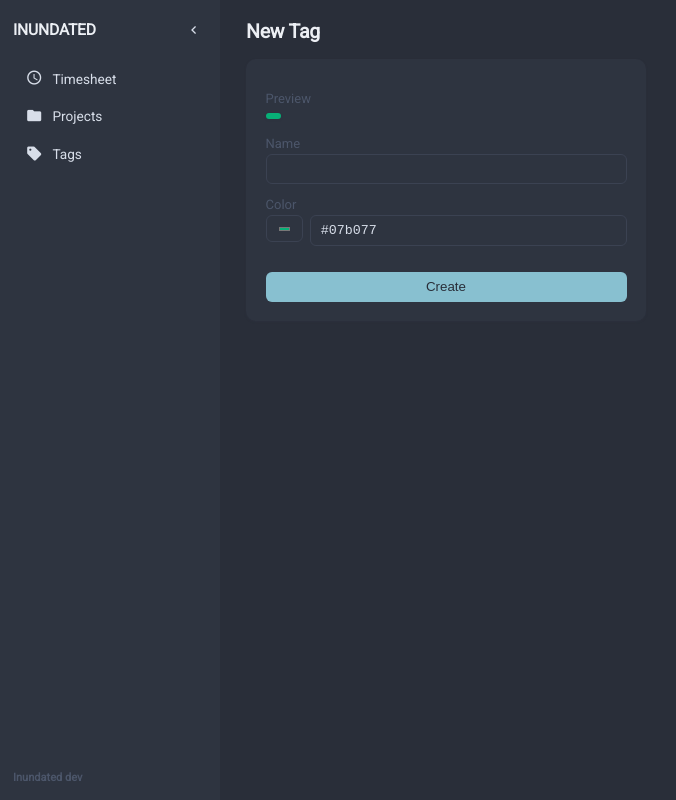
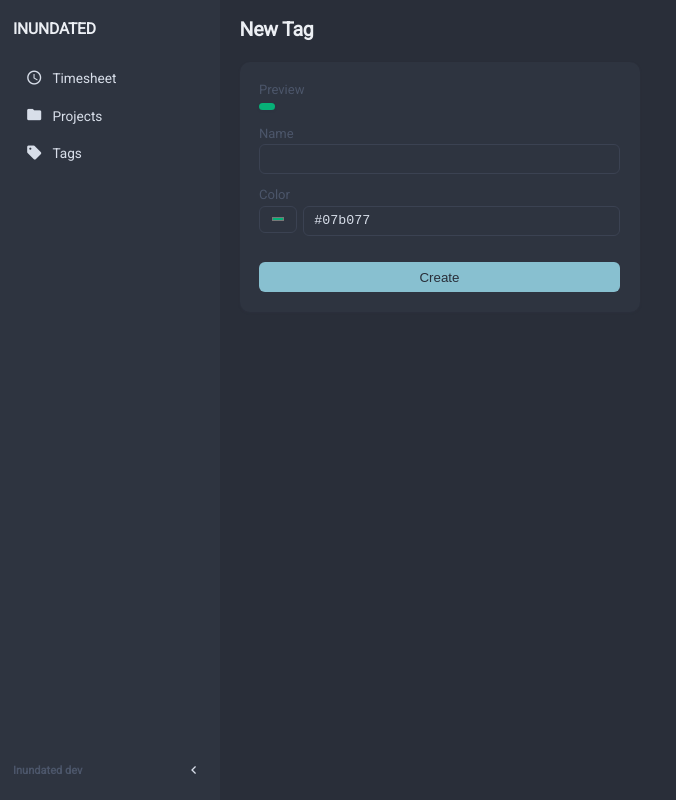
Before and after one commit to LarssonOliver/inundated, a Vue app in the folder frontend/: page /tags/new in a window 1280 px wide. Shown: the whole page, without its empty margins (0-676 px from the left). Built offline with nearby package versions, Linux system fonts and the light colour scheme; no server answers.

Commit message:
chore: cleanup

```diff
--- a/frontend/src/App.vue
+++ b/frontend/src/App.vue
@@ -56,7 +56,7 @@ onMounted(() => {
 
 .content {
   flex: 1;
-  padding: 1.5em 2em;
+  padding: 1em 1.5em;
   overflow-y: scroll;
 }
 </style>
--- a/frontend/src/assets/main.css
+++ b/frontend/src/assets/main.css
@@ -3,6 +3,25 @@
 :root {
   font-family: Roboto, sans-serif;
   color: var(--nord4);
+
+  /* ── Elevation & shape ─────────────────────────────────────────────────── */
+  --radius-xs: 4px; /* chips, tags, small inline accents */
+  --radius-sm: 6px; /* buttons, inputs */
+  --radius-md: 10px; /* cards, panels */
+  --radius-lg: 14px; /* popups, dropdowns, the sidebar's outer edge */
+
+  --shadow-color: 46, 52, 64; /* nord0 as rgb, used as the shadow tint */
+  --shadow-sm: 0 1px 2px rgba(var(--shadow-color), 0.45);
+  --shadow-md:
+    0 6px 16px -4px rgba(var(--shadow-color), 0.55), 0 2px 6px -2px rgba(var(--shadow-color), 0.4);
+  --shadow-lg:
+    0 16px 40px -12px rgba(var(--shadow-color), 0.65),
+    0 6px 16px -4px rgba(var(--shadow-color), 0.5);
+
+  --focus-ring: 0 0 0 3px rgba(136, 192, 208, 0.35); /* nord8 at low opacity */
+
+  --transition-fast: 160ms cubic-bezier(0.4, 0, 0.2, 1);
+  --transition-base: 240ms cubic-bezier(0.4, 0, 0.2, 1);
 }
 
 html {
--- a/frontend/src/assets/nord.css
+++ b/frontend/src/assets/nord.css
@@ -21,26 +21,4 @@
 
   --nord-c0: #292e39; /* custom 0, background color */
   --nord-c1: #abb9cf; /* custom 1, placeholder text color */
-
-  /* ── Elevation & shape ─────────────────────────────────────────────────────
-     Radius scales with a control's role rather than one blanket value, and
-     shadows are tinted with nord0 instead of flat black so they read as part
-     of this palette rather than a bolted-on generic drop shadow. */
-  --radius-xs: 4px; /* chips, tags, small inline accents */
-  --radius-sm: 6px; /* buttons, inputs */
-  --radius-md: 10px; /* cards, panels */
-  --radius-lg: 14px; /* popups, dropdowns, the sidebar's outer edge */
-
-  --shadow-color: 46, 52, 64; /* nord0 as rgb, used as the shadow tint */
-  --shadow-sm: 0 1px 2px rgba(var(--shadow-color), 0.45);
-  --shadow-md:
-    0 6px 16px -4px rgba(var(--shadow-color), 0.55), 0 2px 6px -2px rgba(var(--shadow-color), 0.4);
-  --shadow-lg:
-    0 16px 40px -12px rgba(var(--shadow-color), 0.65),
-    0 6px 16px -4px rgba(var(--shadow-color), 0.5);
-
-  --focus-ring: 0 0 0 3px rgba(136, 192, 208, 0.35); /* nord8 at low opacity */
-
-  --transition-fast: 160ms cubic-bezier(0.4, 0, 0.2, 1);
-  --transition-base: 240ms cubic-bezier(0.4, 0, 0.2, 1);
 }
--- a/frontend/src/components/TheMenu.vue
+++ b/frontend/src/components/TheMenu.vue
@@ -4,14 +4,6 @@
       <div class="title">
         <h2 v-if="isExpanded">INUNDATED</h2>
         <h2 v-else class="title-mark">I</h2>
-        <button
-          class="icon-button toggle-button"
-          @click="toggleSidebar"
-          :aria-expanded="isExpanded"
-          :title="isExpanded ? 'Collapse sidebar' : 'Expand sidebar'"
-        >
-          <MaterialIcon :icon="isExpanded ? 'chevron_left' : 'chevron_right'" size="1.2em" />
-        </button>
       </div>
       <nav>
         <ul class="link-list">
@@ -38,7 +30,17 @@
             <span v-else>Log out</span>
           </button>
         </div>
-        <strong v-if="isExpanded"> Inundated {{ version }} </strong>
+        <div class="bottom">
+          <strong v-if="isExpanded"> Inundated {{ version }} </strong>
+          <button
+            class="icon-button toggle-button"
+            @click="toggleSidebar"
+            :aria-expanded="isExpanded"
+            :title="isExpanded ? 'Collapse sidebar' : 'Expand sidebar'"
+          >
+            <MaterialIcon :icon="isExpanded ? 'chevron_left' : 'chevron_right'" size="1.2em" />
+          </button>
+        </div>
       </div>
     </div>
   </div>
@@ -64,7 +66,7 @@ const links = [
 ];
 
 const sidebarStyle = computed(() => ({
-  width: isExpanded.value ? "220px" : "76px",
+  width: isExpanded.value ? "220px" : "65px",
 }));
 </script>
 
@@ -143,6 +145,12 @@ const sidebarStyle = computed(() => ({
   color: var(--nord8);
 }
 
+.bottom {
+  display: flex;
+  align-items: center;
+  justify-content: space-between;
+}
+
 .icon-button {
   width: auto;
   max-width: none;
--- a/frontend/src/components/tags/TagItem.vue
+++ b/frontend/src/components/tags/TagItem.vue
@@ -41,7 +41,7 @@ const containerClasses = reactive({
   margin: 0.25em 0.25em 0.25em 0;
   padding: 0.25em 0.6em;
   width: fit-content;
-  border-radius: var(--radius-lg);
+  border-radius: var(--radius-md);
   box-shadow: var(--shadow-sm);
   display: flex;
   align-items: center;
--- a/frontend/src/views/ProjectListView.vue
+++ b/frontend/src/views/ProjectListView.vue
@@ -84,7 +84,7 @@ input[type="button"]:hover {
 
 .project-item {
   background-color: var(--nord0);
-  padding: 1em;
+  padding: 0.5em 1em;
   border-radius: var(--radius-md);
   box-shadow: var(--shadow-sm);
   display: flex;
@@ -106,7 +106,7 @@ input[type="button"]:hover {
 
 .project-name {
   font-weight: 600;
-  margin: 0 4em 0 1em;
+  margin: 0 2em 0 1em;
   font-size: 1.1em;
   align-content: center;
   padding: 0 0.5em;
--- a/frontend/src/views/ProjectView.vue
+++ b/frontend/src/views/ProjectView.vue
@@ -1,7 +1,9 @@
 <template>
   <div v-if="!notFound" class="project-page">
-    <h2 v-if="!isNewProject">Project Details</h2>
-    <h2 v-else>New Project</h2>
+    <div class="title-bar">
+      <h2 v-if="!isNewProject">Project Details</h2>
+      <h2 v-else>New Project</h2>
+    </div>
     <div class="content">
       <div class="project-edit card">
         <ProjectEdit
@@ -98,6 +100,19 @@ async function deleteProject() {
   flex-direction: column;
 }
 
+.title-bar {
+  display: flex;
+  flex-direction: row;
+  margin-bottom: 1.25em;
+}
+
+.title-bar h2 {
+  flex: 1;
+  margin: 0;
+  align-content: center;
+  padding: 0.25em 0;
+}
+
 .content {
   display: flex;
   flex-direction: column;
@@ -109,6 +124,7 @@ async function deleteProject() {
   border-radius: var(--radius-md);
   box-shadow: var(--shadow-sm);
   padding: 1.5em;
+  padding-top: 0.5em;
 }
 
 .project-edit {
--- a/frontend/src/views/TagView.vue
+++ b/frontend/src/views/TagView.vue
@@ -1,8 +1,10 @@
 <template>
   <NotFoundView v-if="notFound" />
   <div v-else class="tag-page">
-    <h2 v-if="!isNewTag">Tag Details</h2>
-    <h2 v-else>New Tag</h2>
+    <div class="title-bar">
+      <h2 v-if="!isNewTag">Tag Details</h2>
+      <h2 v-else>New Tag</h2>
+    </div>
     <div class="card">
       <TagEdit
         v-model="tag"
@@ -88,7 +90,19 @@ async function deleteTag() {
 .tag-page {
   display: flex;
   flex-direction: column;
-  gap: 1.25em;
+}
+
+.title-bar {
+  display: flex;
+  flex-direction: row;
+  margin-bottom: 1.25em;
+}
+
+.title-bar h2 {
+  flex: 1;
+  margin: 0;
+  align-content: center;
+  padding: 0.25em 0;
 }
 
 .card {
@@ -96,12 +110,8 @@ async function deleteTag() {
   border-radius: var(--radius-md);
   box-shadow: var(--shadow-sm);
   padding: 1.5em;
+  padding-top: 0.5em;
   max-width: 400px;
-}
-
-.title-bar {
-  flex-direction: row;
-  display: flex;
 }
 
 h2 {
--- a/frontend/src/views/TimesheetView.vue
+++ b/frontend/src/views/TimesheetView.vue
@@ -1,6 +1,8 @@
 <template>
   <div class="timesheet-view">
-    <h2>Timesheet</h2>
+    <div class="title-bar">
+      <h2>Timesheet</h2>
+    </div>
     <TheTimesheet />
   </div>
 </template>
@@ -8,3 +10,18 @@
 <script setup lang="ts">
 import TheTimesheet from "@/components/timesheet/TheTimesheet.vue";
 </script>
+
+<style scoped>
+.title-bar {
+  display: flex;
+  flex-direction: row;
+  margin-bottom: 1.25em;
+}
+
+.title-bar h2 {
+  flex: 1;
+  margin: 0;
+  align-content: center;
+  padding: 0.25em 0;
+}
+</style>
```
